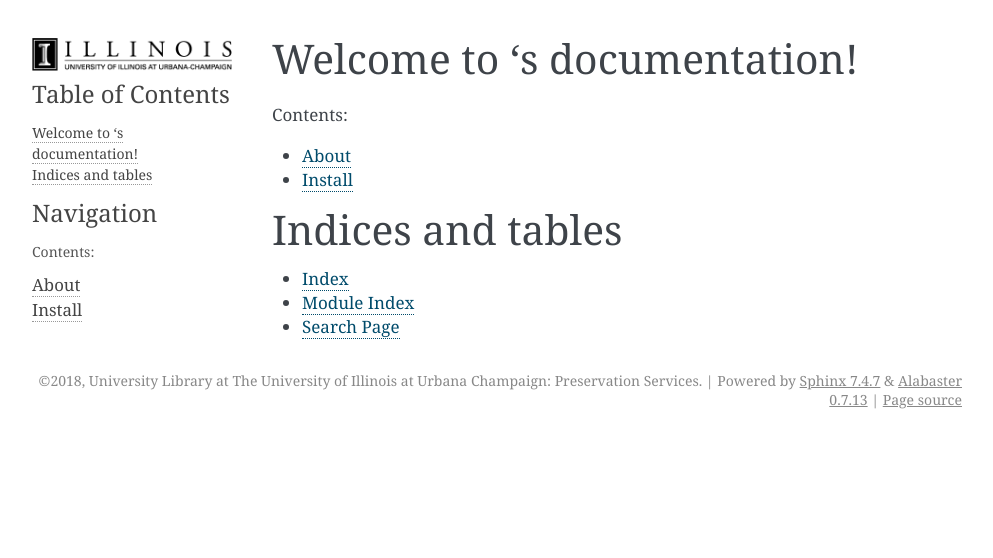
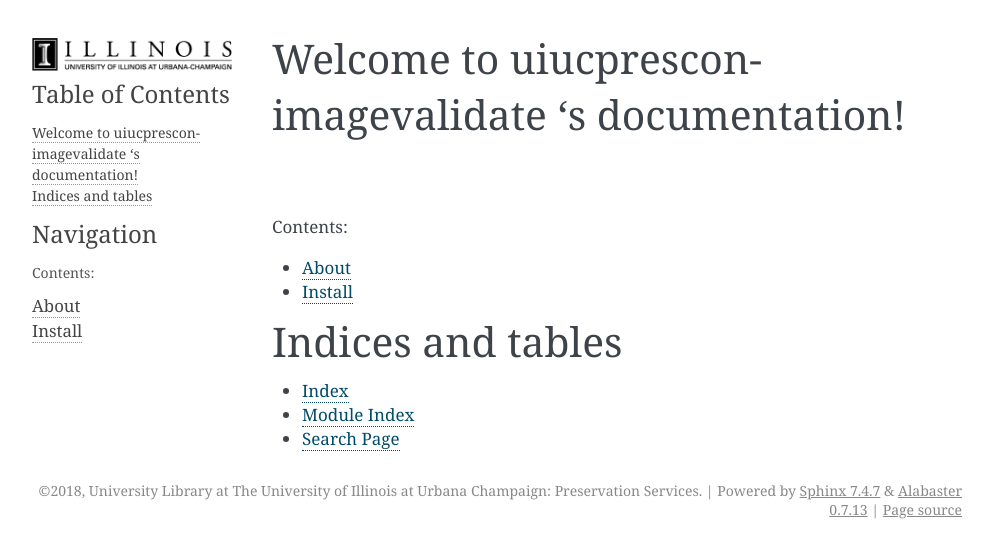
Before and after one commit to UIUCLibrary/imagevalidate, a Sphinx documentation site: the page built from docs/source/index.rst, in a window 1280 px wide. Shown: the top 558 px of the page, without its empty margins (148-1141 px from the left). Built offline with Sphinx 7.4.7, drawn with Linux system fonts in a browser that asks for light colours.

Commit message:
use name

```diff
--- a/docs/source/about.rst
+++ b/docs/source/about.rst
@@ -1,4 +1,4 @@
 About
 =====
 
-Library for validating image file metadata.
+The imagevalidate Library is for validating image file metadata.
--- a/docs/source/index.rst
+++ b/docs/source/index.rst
@@ -1,5 +1,5 @@
-Welcome to 's documentation!
-============================
+Welcome to uiucprescon-imagevalidate 's documentation!
+======================================================
 
 .. toctree::
    :titlesonly:
```
